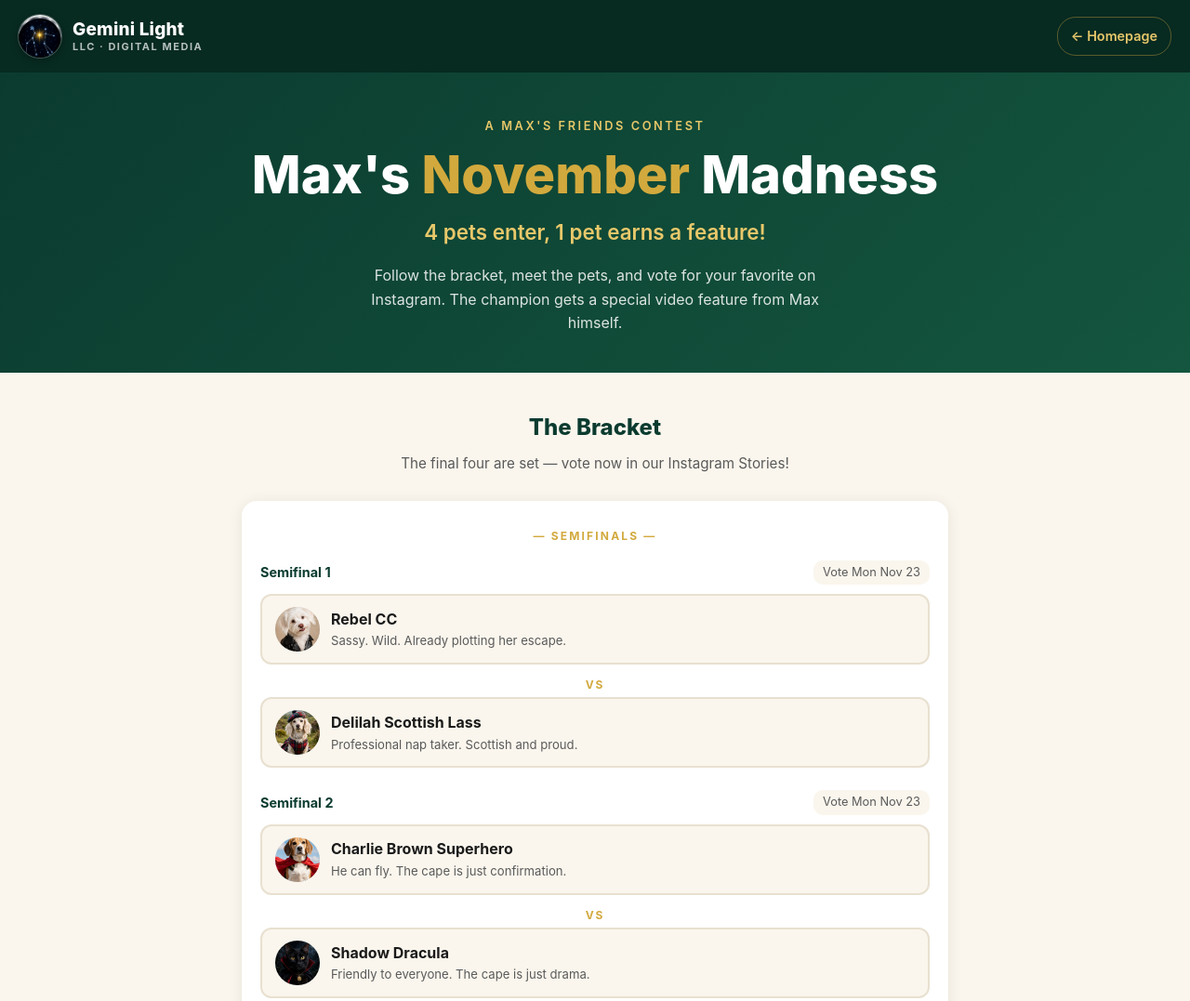
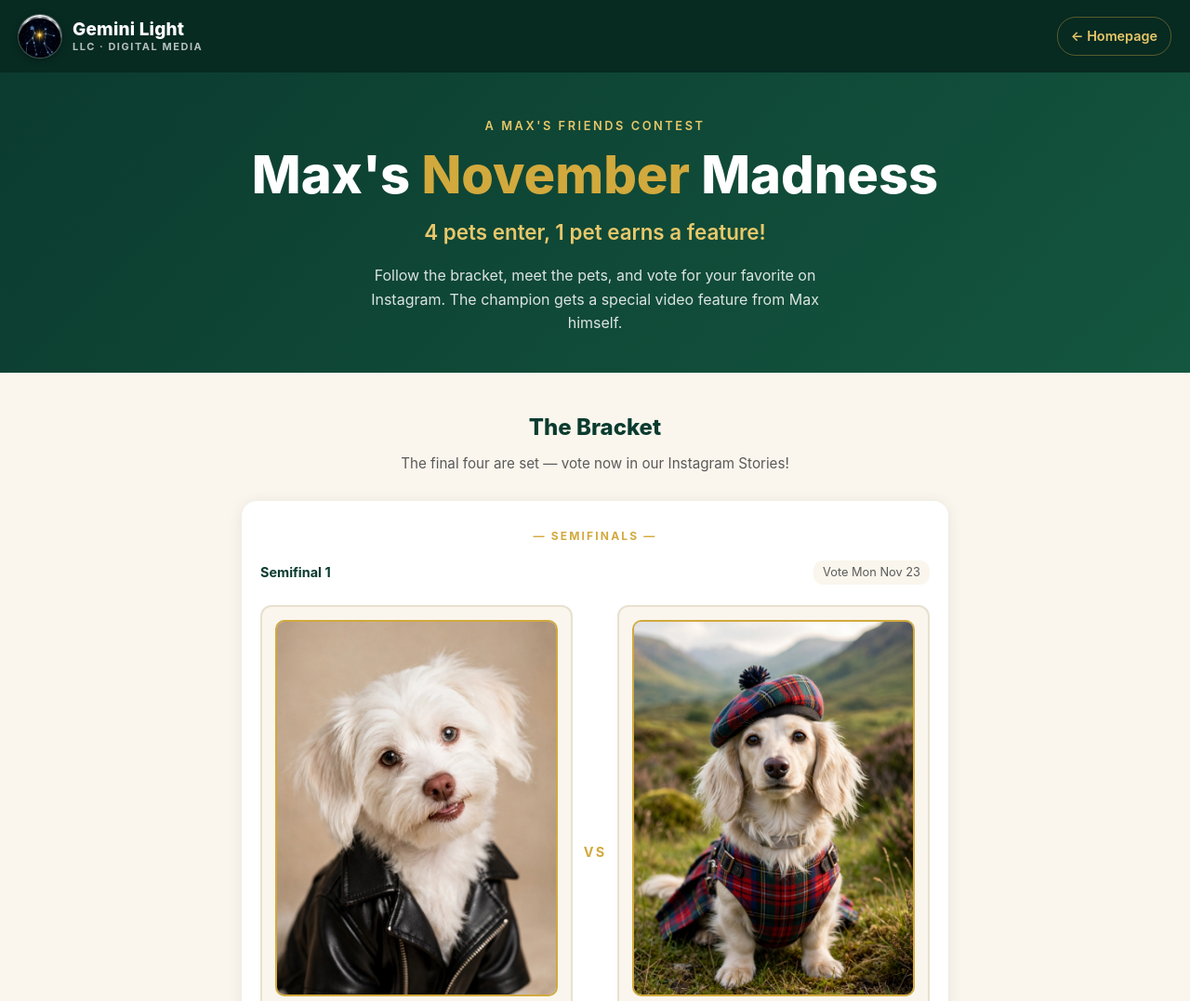
Before and after one commit to geminilightllc/geminilightllc.github.io, a plain HTML site: page november-madness-preview/index.html in a window 1280 px wide. Shown: the top 1077 px of the page at 93% size. Drawn offline with Linux system fonts and the light colour scheme.

Commit message:
Preview: larger contestant photos + persona text

```diff
--- a/november-madness-preview/index.html
+++ b/november-madness-preview/index.html
@@ -160,6 +160,8 @@
     margin-bottom: 16px;
   }
   .matchup {
+    display: grid;
+    gap: 12px;
     margin-bottom: 24px;
   }
   .matchup:last-child { margin-bottom: 0; }
@@ -183,13 +185,15 @@
   }
   .dog-slot {
     display: flex;
-    align-items: center;
-    gap: 12px;
-    padding: 12px 14px;
+    flex-direction: column;
+    align-items: stretch;
+    gap: 0;
+    padding: 14px;
     border: 2px solid #E8E0D0;
     border-radius: 12px;
-    margin-bottom: 8px;
+    margin-bottom: 0;
     background: var(--cream);
+    text-align: center;
   }
   .dog-slot:last-child { margin-bottom: 0; }
   .dog-slot.winner {
@@ -197,17 +201,18 @@
     background: #FFF9E6;
   }
   .dog-photo {
-    width: 48px;
-    height: 48px;
-    border-radius: 50%;
+    width: 100%;
+    aspect-ratio: 3 / 4;
+    border-radius: 10px;
     background: #DDD;
-    flex-shrink: 0;
     display: flex;
     align-items: center;
     justify-content: center;
-    font-size: 1.4rem;
+    font-size: 3rem;
     color: #999;
     overflow: hidden;
+    border: 2px solid var(--gold);
+    margin-bottom: 12px;
   }
   .dog-photo img {
     width: 100%;
@@ -217,24 +222,24 @@
   .dog-info { flex: 1; min-width: 0; }
   .dog-name {
     font-weight: 700;
-    font-size: 1rem;
+    font-size: 1.2rem;
     color: var(--text-dark);
   }
   .dog-name.empty { color: #AAA; font-weight: 600; }
   .dog-detail {
-    font-size: 0.82rem;
+    font-size: 1.05rem;
+    line-height: 1.4;
     color: var(--text-muted);
-    white-space: nowrap;
-    overflow: hidden;
-    text-overflow: ellipsis;
+    margin-top: 0.3rem;
   }
   .vs-divider {
     text-align: center;
-    font-size: 0.75rem;
+    font-size: 0.9rem;
     font-weight: 700;
     color: var(--gold);
     letter-spacing: 0.15em;
     padding: 4px 0;
+    align-self: center;
   }
 
   /* Champion */
@@ -257,6 +262,8 @@
   .champion .dog-photo {
     width: 80px;
     height: 80px;
+    aspect-ratio: auto;
+    border-radius: 50%;
     margin: 0 auto 12px;
     font-size: 2rem;
     border: 3px solid var(--gold);
@@ -280,6 +287,8 @@
   }
   @media (min-width: 600px) {
     .steps { grid-template-columns: 1fr 1fr 1fr; }
+    .matchup { grid-template-columns: 1fr auto 1fr; }
+    .matchup-header { grid-column: 1 / -1; }
   }
   .step {
     background: var(--white);
```
